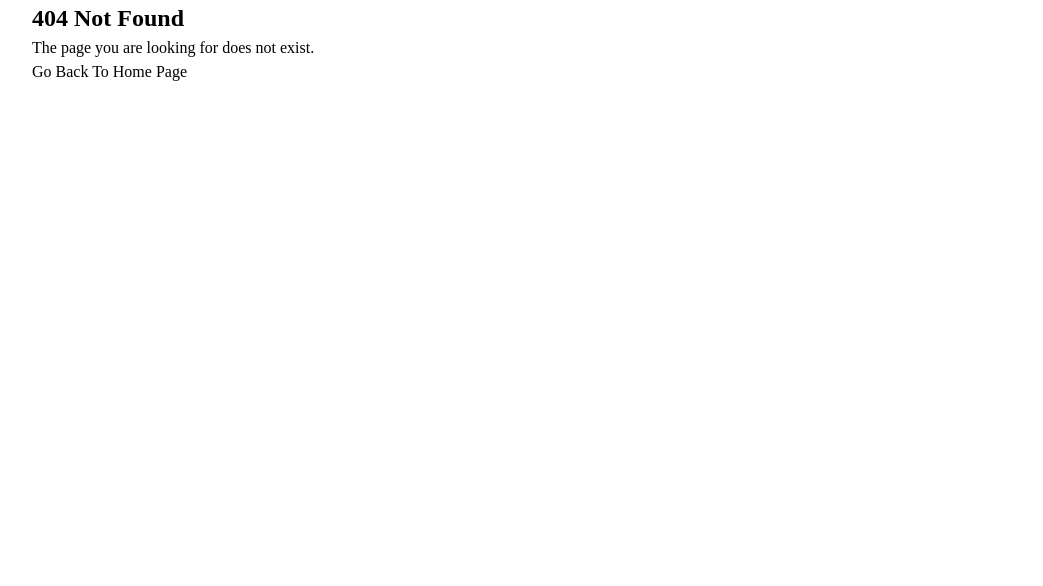
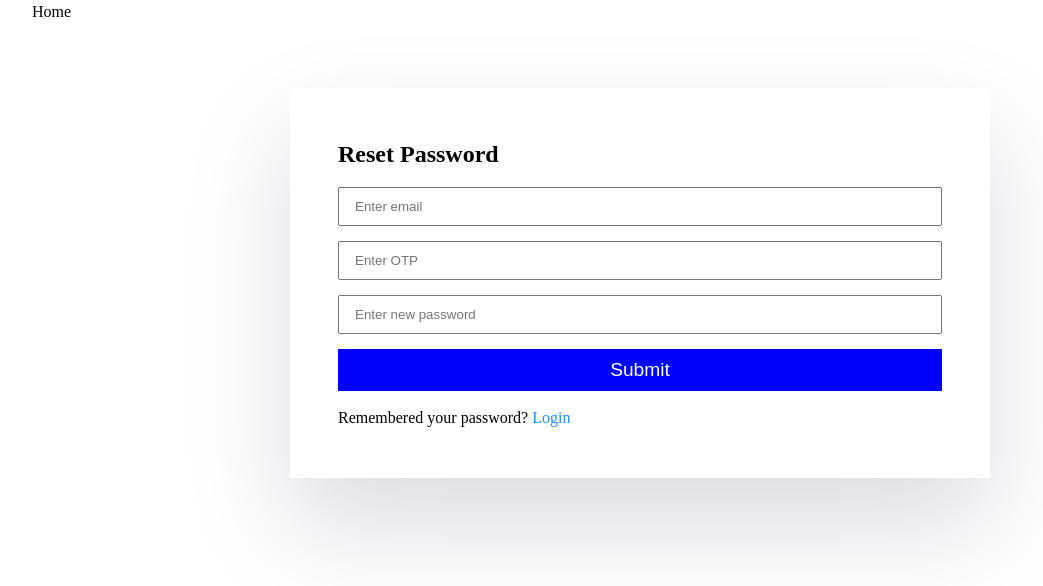
Before and after one commit to Tuchela/cohort-4.3-wkdays-fullstack-sql, a React app in the folder frontend/: page /auth/verify-otp in a window 1280 px wide. Before the commit this address had no page. Shown: the top 586 px of the page, without its empty margins (0-1043 px from the left). Built offline with nearby package versions, Linux system fonts and the light colour scheme; the HTML template or start-up script is replaced by a standard one.

Commit message:
connected backend to frontend

```diff
--- a/frontend/src/App.jsx
+++ b/frontend/src/App.jsx
@@ -1,6 +1,6 @@
 import { BrowserRouter as Router, Routes, Route } from "react-router-dom";
-import { ToastContainer } from "react-toastify"; // ← add
-import "react-toastify/dist/ReactToastify.css"; // ← add
+import { ToastContainer } from "react-toastify";
+import "react-toastify/dist/ReactToastify.css";
 import "./App.css";
 import {
   Home,
@@ -18,6 +18,7 @@ import {
   Settings,
   Users,
   ForgotPassword,
+  VerifyOtp,
 } from "./pages/index";
 import Layout from "./layout/Layout";
 import AuthLayout from "./authlayout/AuthLayout";
@@ -28,7 +29,7 @@ import DashboardHome from "./pages/dashboard/Home/DashboardHome";
 const App = () => {
   return (
     <Router>
-      <ToastContainer position="top-right" autoClose={3000} /> {/* ← add */}
+      <ToastContainer position="top-right" autoClose={3000} />
       <Routes>
         <Route element={<Layout />}>
           <Route path="/" element={<Home />} />
@@ -45,6 +46,7 @@ const App = () => {
           <Route path="/auth/login" element={<Login />} />
           <Route path="/auth/register" element={<Register />} />
           <Route path="/auth/forgot-password" element={<ForgotPassword />} />
+          <Route path="/auth/verify-otp" element={<VerifyOtp />} />
         </Route>
 
         <Route
--- a/frontend/src/pages/auth/verifyotp/VerifyOtp.jsx
+++ b/frontend/src/pages/auth/verifyotp/VerifyOtp.jsx
@@ -1,7 +1,7 @@
 import { useState } from "react";
 import { Link, useNavigate } from "react-router-dom";
 import { toast } from "react-toastify";
-import styles from "./login.module.css";
+import styles from "./verifyOtp.module.css";
 
 const VerifyOtp = () => {
   const [formData, setFormData] = useState({
--- a/frontend/src/pages/auth/verifyotp/verifyOtp.module.css
+++ b/frontend/src/pages/auth/verifyotp/verifyOtp.module.css
@@ -13,15 +13,18 @@ input {
   padding: 10px 15px;
   width: 100%;
 }
+
 div.authLinkContainer {
   display: flex;
   align-items: center;
   gap: 0.6rem;
   justify-content: space-between;
 }
+
 .authLink {
   color: dodgerblue;
 }
+
 button {
   padding: 10px 15px;
   width: 100%;
--- a/frontend/src/pages/index.jsx
+++ b/frontend/src/pages/index.jsx
@@ -11,6 +11,7 @@ import Profile from "./dashboard/profile/Profile.jsx";
 import Login from "./auth/login/Login.jsx";
 import Register from "./auth/register/Register.jsx";
 import ForgotPassword from "./auth/forgotPassword/ForgotPassword.jsx";
+import VerifyOtp from "./auth/verifyotp/VerifyOtp.jsx"; // ← add
 import Settings from "./dashboard/settings/Settings.jsx";
 import Users from "./dashboard/users/Users.jsx";
 
@@ -30,4 +31,5 @@ export {
   Settings,
   Users,
   ForgotPassword,
+  VerifyOtp, // ← add
 };
```
